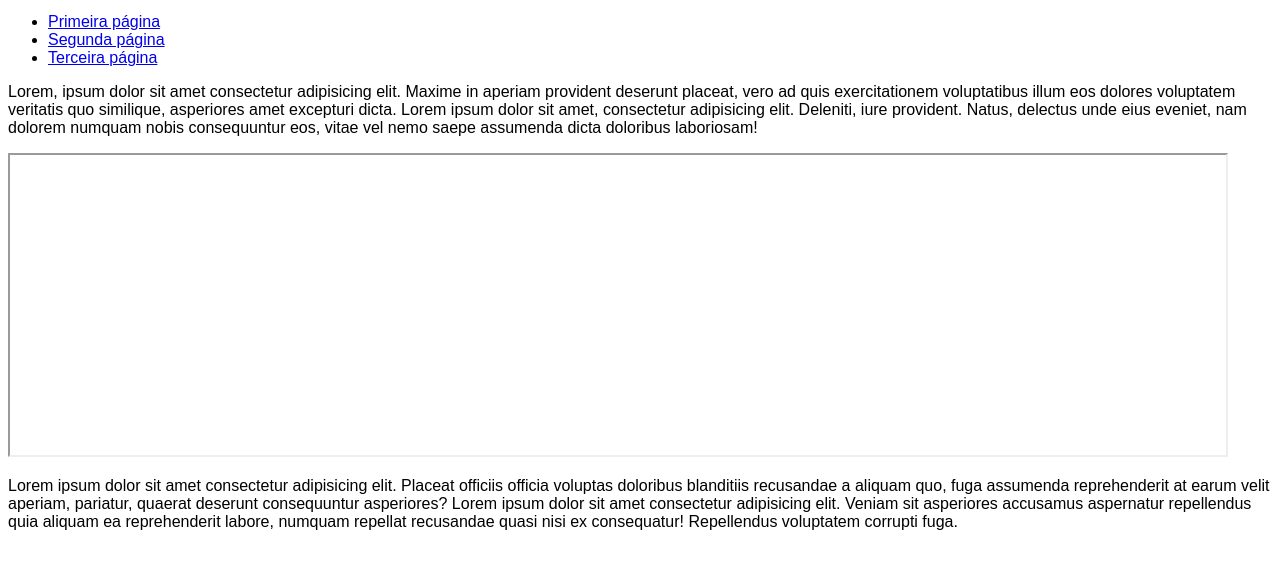
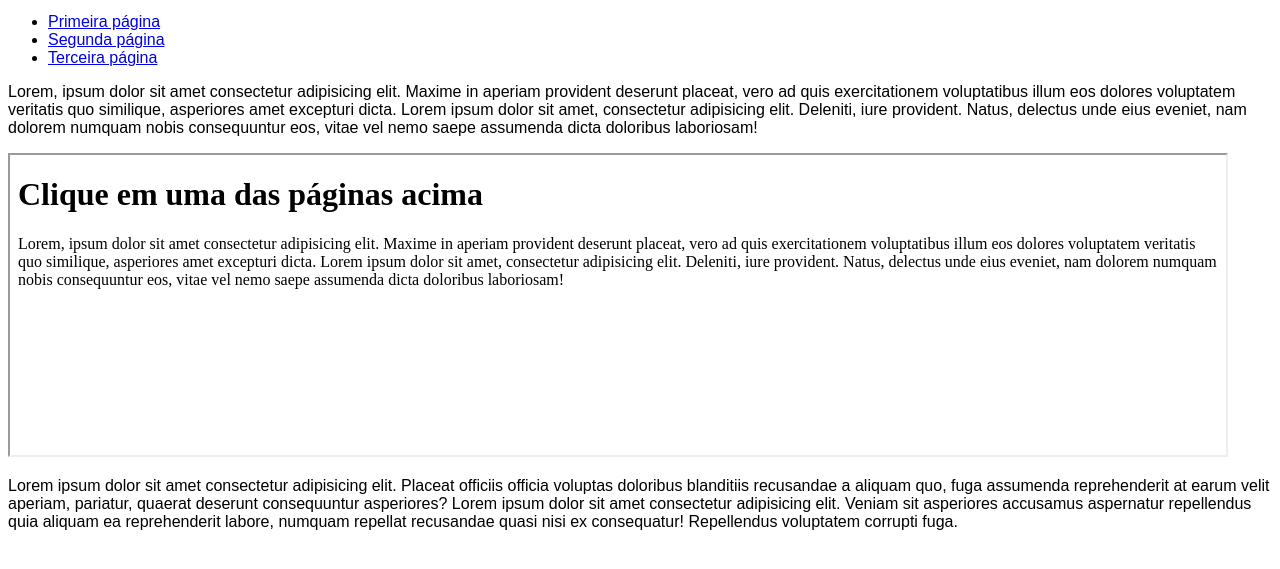
Before and after one commit to lucascesca/html-css, a plain HTML site: page exercicios/ex024/iframe002.html in a window 1280 px wide. Shown: the part 119-688 px from the top of the page. Drawn offline with Linux system fonts and the light colour scheme.

Commit message:
Update iframe002.html

```diff
--- a/exercicios/ex024/iframe002.html
+++ b/exercicios/ex024/iframe002.html
@@ -28,7 +28,7 @@
 
     <p>Lorem, ipsum dolor sit amet consectetur adipisicing elit. Maxime in aperiam provident deserunt placeat, vero ad quis exercitationem voluptatibus illum eos dolores voluptatem veritatis quo similique, asperiores amet excepturi dicta. Lorem ipsum dolor sit amet, consectetur adipisicing elit. Deleniti, iure provident. Natus, delectus unde eius eveniet, nam dolorem numquam nobis consequuntur eos, vitae vel nemo saepe assumenda dicta doloribus laboriosam!</p>
 
-    <iframe name="frame" src=""></iframe>
+    <iframe name="frame" srcdoc="<h1>Clique em uma das páginas acima</h1><p>Lorem, ipsum dolor sit amet consectetur adipisicing elit. Maxime in aperiam provident deserunt placeat, vero ad quis exercitationem voluptatibus illum eos dolores voluptatem veritatis quo similique, asperiores amet excepturi dicta. Lorem ipsum dolor sit amet, consectetur adipisicing elit. Deleniti, iure provident. Natus, delectus unde eius eveniet, nam dolorem numquam nobis consequuntur eos, vitae vel nemo saepe assumenda dicta doloribus laboriosam!</p>"></iframe>
 
     <p>Lorem ipsum dolor sit amet consectetur adipisicing elit. Placeat officiis officia voluptas doloribus blanditiis recusandae a aliquam quo, fuga assumenda reprehenderit at earum velit aperiam, pariatur, quaerat deserunt consequuntur asperiores? Lorem ipsum dolor sit amet consectetur adipisicing elit. Veniam sit asperiores accusamus aspernatur repellendus quia aliquam ea reprehenderit labore, numquam repellat recusandae quasi nisi ex consequatur! Repellendus voluptatem corrupti fuga.</p>
 
```
